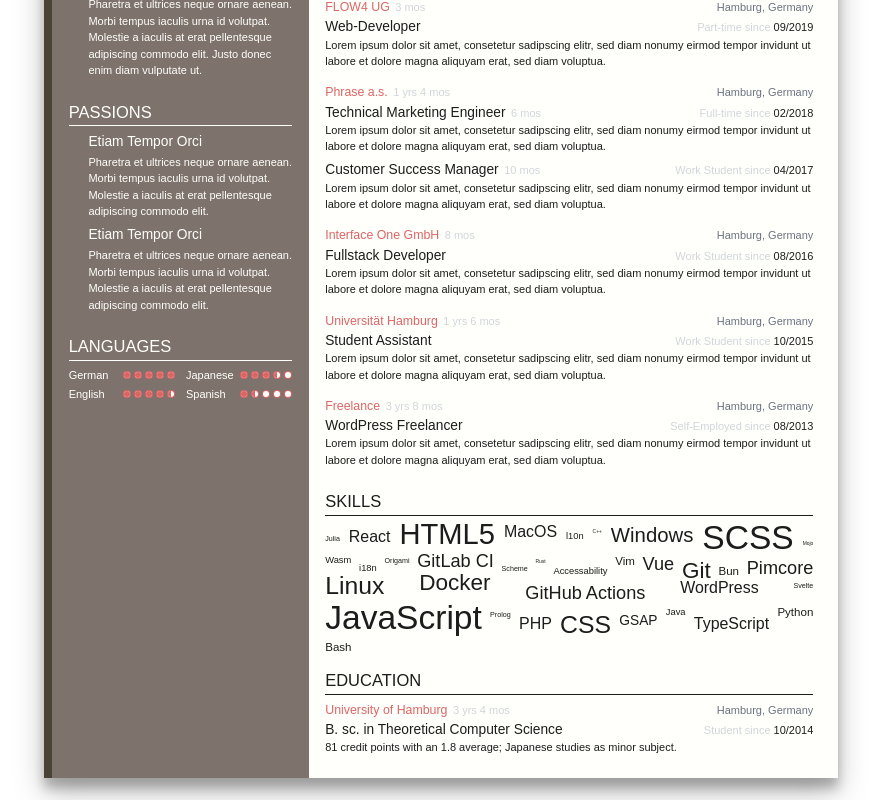
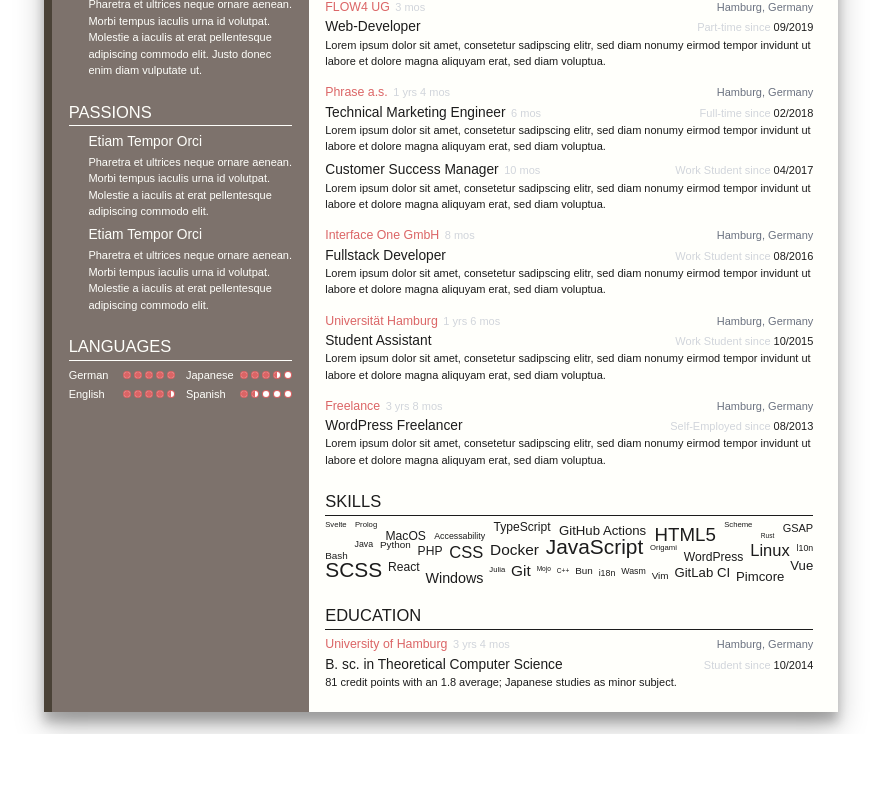
Before and after one commit to janlucaklees/curriculum-vitae, a SvelteKit app: page / in a window 1280 px wide. Shown: the part 499-1299 px from the top of the page, without its empty margins (199-1080 px from the left). After the commit the page ends 1233 px from the top, so only its background shows below. Built offline with nearby package versions, Linux system fonts and the light colour scheme; some icons are missing; a web font is replaced by a local one.

Commit message:
Further improved the visual of the word cloud

```diff
--- a/src/components/skills.svelte
+++ b/src/components/skills.svelte
@@ -1,11 +1,11 @@
 <script>
 	export let tags;
 
-	export let sortSeed = 1;
-	export let sizeMin = 0.25;
-	export let sizeMax = 2;
-	export let positionSeed = 779;
-	export let positionSpread = 1.25;
+	export let sortSeed = 4;
+	export let sizeMin = 0.5;
+	export let sizeMax = 1;
+	export let positionSeed = 15;
+	export let positionSpread = 1.2;
 
 	const shuffledTags = deterministicShuffle(tags);
 
```
